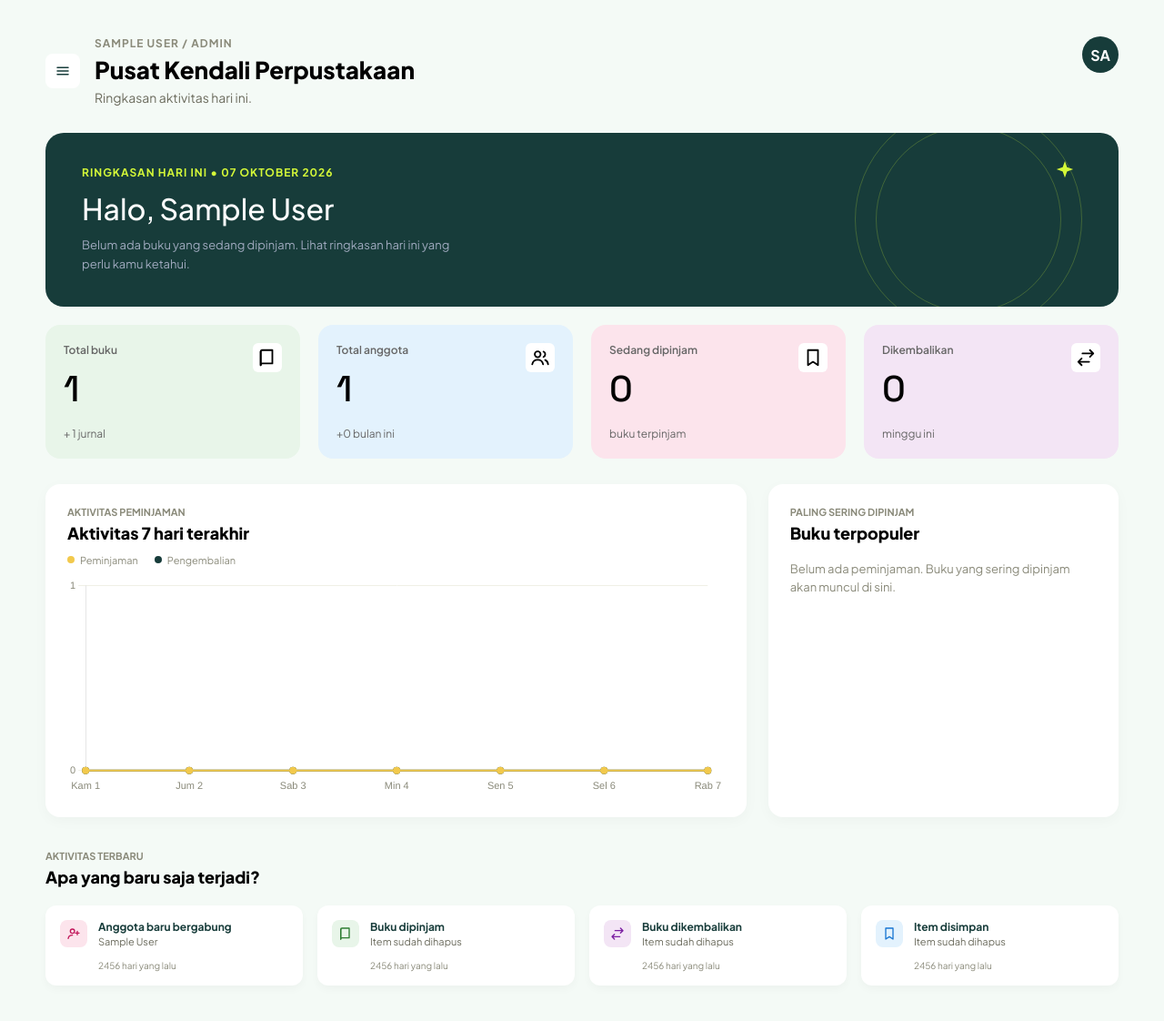
After one commit to ProdByFarid/Perpus-Digital, a Django app: page /dashboard-admin/ in a window 1280 px wide. The commit adds this page. Shown: the top 1122 px of the page at 91% size. Run offline with Django 5.2, Linux system fonts and the light colour scheme; a user stored in the database is signed in; tables that the repository leaves empty hold one stand-in row (values such as "Sample post").

Commit message:
Tambah Ui dashboard admin

```diff
--- a/perpustakaan/static/perpustakaan/css/style.css
+++ b/perpustakaan/static/perpustakaan/css/style.css
@@ -1674,3 +1674,244 @@ body {
     object-fit: cover;
     display: block;
 }
+
+
+/* =========================================================
+   DASHBOARD ADMIN
+   Tambahan baru. Kode di atas tidak diubah.
+   Class baru memakai awalan .adm- agar tidak bentrok.
+========================================================= */
+
+/* ---------- Hero (memakai .hero-banner yang sudah ada) ---------- */
+.hero-banner.adm-hero {
+    padding: 36px 40px;
+    min-height: 160px;
+    margin-bottom: 20px;
+}
+
+.hero-banner.adm-hero h2 {
+    font-weight: 500;
+    margin: 12px 0 10px;
+}
+
+.hero-banner.adm-hero p {
+    max-width: 420px;
+    font-size: 13px;
+}
+
+.adm-hero .hero-decoration {
+    border-color: rgba(212, 248, 56, 0.22);
+}
+
+.adm-hero .hero-decoration::after {
+    content: "";
+    position: absolute;
+    inset: 22px;
+    border-radius: 50%;
+    border: 1px solid rgba(212, 248, 56, 0.22);
+}
+
+.adm-hero .adm-star {
+    position: absolute;
+    top: 30px;
+    right: 48px;
+    width: 22px;
+    height: 22px;
+    color: #D4F838;
+    z-index: 2;
+}
+
+/* ---------- Kartu statistik (memakai .stats-grid & .stat-card) ---------- */
+.stats-grid.adm-stats {
+    margin-bottom: 28px;
+}
+
+.adm-stats .stat-card h2 {
+    font-family: 'Space Grotesk', 'Plus Jakarta Sans', sans-serif !important;
+    font-weight: 500;
+    margin: 8px 0 16px;
+}
+
+.adm-stats .stat-card .stat-icon {
+    box-sizing: content-box;
+    padding: 5px;
+    background: #fff;
+    border-radius: 6px;
+}
+
+/* ---------- Grafik + buku terpopuler ---------- */
+.adm-panels {
+    display: grid;
+    grid-template-columns: minmax(0, 2fr) minmax(0, 1fr);
+    gap: 24px;
+    margin-bottom: 36px;
+}
+
+.adm-panel {
+    background: #fff;
+    border-radius: 16px;
+    padding: 24px;
+    box-shadow: 0 4px 15px rgba(0, 0, 0, 0.03);
+}
+
+.adm-panel .section-header {
+    margin-bottom: 12px;
+}
+
+.adm-legend {
+    display: flex;
+    gap: 18px;
+    list-style: none;
+    margin-bottom: 12px;
+    font-size: 11px;
+    color: #8A8A7A;
+}
+
+.adm-legend li {
+    display: flex;
+    align-items: center;
+    gap: 6px;
+}
+
+.adm-dot {
+    width: 8px;
+    height: 8px;
+    border-radius: 50%;
+}
+
+.adm-dot--loan { background: #F2C94C; }
+.adm-dot--return { background: #173C3A; }
+
+.adm-chart {
+    position: relative;
+    height: 240px;
+}
+
+.adm-popular {
+    list-style: none;
+    display: flex;
+    flex-direction: column;
+    gap: 16px;
+    margin-top: 18px;
+}
+
+.adm-popular-row {
+    display: flex;
+    justify-content: space-between;
+    gap: 12px;
+    font-size: 13px;
+    color: #173C3A;
+}
+
+.adm-popular-title {
+    font-weight: 600;
+    white-space: nowrap;
+    overflow: hidden;
+    text-overflow: ellipsis;
+}
+
+.adm-popular-count {
+    flex-shrink: 0;
+    font-size: 12px;
+    font-weight: 700;
+    color: #8A8A7A;
+}
+
+.adm-bar {
+    height: 6px;
+    margin-top: 6px;
+    background: #ECEFE4;
+    border-radius: 999px;
+    overflow: hidden;
+}
+
+.adm-bar span {
+    display: block;
+    width: var(--width, 0%);
+    height: 100%;
+    background: #173C3A;
+    border-radius: 999px;
+}
+
+.adm-empty {
+    margin-top: 18px;
+    max-width: 320px;
+    font-size: 13px;
+    line-height: 1.6;
+    color: #8A8A7A;
+}
+
+/* ---------- Aktivitas terbaru ---------- */
+.adm-recent {
+    padding-bottom: 40px;
+}
+
+.adm-event-list {
+    list-style: none;
+    display: grid;
+    grid-template-columns: repeat(4, 1fr);
+    gap: 16px;
+}
+
+.adm-event {
+    display: flex;
+    gap: 12px;
+    padding: 16px;
+    background: #fff;
+    border-radius: 12px;
+    box-shadow: 0 4px 10px rgba(0, 0, 0, 0.03);
+}
+
+.adm-event-icon {
+    flex-shrink: 0;
+    width: 30px;
+    height: 30px;
+    display: flex;
+    justify-content: center;
+    align-items: center;
+    border-radius: 8px;
+    background: #E8F5E9;
+    color: #2E7D32;
+}
+
+.adm-event--anggota .adm-event-icon { background: #FCE4EC; color: #C2185B; }
+.adm-event--kembali .adm-event-icon { background: #F3E5F5; color: #7B1FA2; }
+.adm-event--bookmark .adm-event-icon { background: #E3F2FD; color: #1976D2; }
+
+.adm-event-body {
+    min-width: 0;
+    display: flex;
+    flex-direction: column;
+}
+
+.adm-event-title {
+    font-size: 12px;
+    font-weight: 700;
+    color: #173C3A;
+}
+
+.adm-event-desc {
+    margin-top: 2px;
+    font-size: 11px;
+    color: #6A6A5C;
+    white-space: nowrap;
+    overflow: hidden;
+    text-overflow: ellipsis;
+}
+
+.adm-event-time {
+    margin-top: 14px;
+    font-size: 10px;
+    color: #8A8A7A;
+}
+
+/* ---------- Responsif ---------- */
+@media (max-width: 1100px) {
+    .adm-panels { grid-template-columns: 1fr; }
+    .adm-event-list { grid-template-columns: repeat(2, 1fr); }
+}
+
+@media (max-width: 760px) {
+    .app-layout .main-content.adm-main { padding: 24px 20px; }
+    .adm-event-list { grid-template-columns: 1fr; }
+}
--- /dev/null
+++ b/perpustakaan/static/perpustakaan/js/admin-dashboard.js
@@ -0,0 +1,62 @@
+(function () {
+  // ---------- Sidebar: memakai class .sidebar-open dari style.css ----------
+  var layout = document.getElementById("app-layout");
+  var btn = document.getElementById("menu-button");
+
+  if (layout && btn) {
+    btn.addEventListener("click", function () {
+      var open = layout.classList.toggle("sidebar-open");
+      btn.setAttribute("aria-expanded", String(open));
+    });
+  }
+
+  // ---------- Grafik 7 hari ----------
+  var canvas = document.getElementById("chart-aktivitas");
+  var dataEl = document.getElementById("data-grafik");
+  if (!canvas || !dataEl || typeof Chart === "undefined") return;
+
+  var d = JSON.parse(dataEl.textContent);
+  var reduceMotion = window.matchMedia("(prefers-reduced-motion: reduce)").matches;
+
+  function garis(label, data, warna) {
+    return {
+      label: label,
+      data: data,
+      borderColor: warna,
+      backgroundColor: warna,
+      borderWidth: 2,
+      tension: 0.35,
+      pointRadius: 3,
+      pointHoverRadius: 5,
+    };
+  }
+
+  new Chart(canvas, {
+    type: "line",
+    data: {
+      labels: d.labels,
+      datasets: [
+        garis("Peminjaman", d.pinjam, "#F2C94C"),
+        garis("Pengembalian", d.kembali, "#173C3A"),
+      ],
+    },
+    options: {
+      responsive: true,
+      maintainAspectRatio: false,
+      animation: reduceMotion ? false : { duration: 600 },
+      interaction: { mode: "index", intersect: false },
+      plugins: { legend: { display: false } },
+      scales: {
+        x: {
+          grid: { display: false },
+          ticks: { color: "#8A8A7A", font: { size: 11 } },
+        },
+        y: {
+          beginAtZero: true,
+          ticks: { precision: 0, color: "#8A8A7A", font: { size: 11 } },
+          grid: { color: "#F0F0E6" },
+        },
+      },
+    },
+  });
+})();
--- /dev/null
+++ b/perpustakaan/templates/perpustakaan/dashboard_admin.html
@@ -0,0 +1,205 @@
+{% load static %}
+<!DOCTYPE html>
+<html lang="id">
+<head>
+  <meta charset="UTF-8">
+  <meta name="viewport" content="width=device-width, initial-scale=1">
+  <title>Dashboard Admin · Lentera</title>
+  <link rel="preconnect" href="https://fonts.googleapis.com">
+  <link rel="preconnect" href="https://fonts.gstatic.com" crossorigin>
+  <link href="https://fonts.googleapis.com/css2?family=Plus+Jakarta+Sans:wght@400;500;600;700;800&family=Space+Grotesk:wght@400;500;700&display=swap" rel="stylesheet">
+  <link rel="stylesheet" href="{% static 'perpustakaan/css/style.css' %}">
+</head>
+<body>
+
+<div class="app-layout" id="app-layout">
+
+  <!-- ===== Sidebar ===== -->
+  <aside class="sidebar" id="sidebar">
+    <div class="sidebar-brand">
+      <img class="sidebar-logo" src="{% static 'perpustakaan/img/logo.svg' %}" alt="">
+      <div>
+        <h2>Lentera</h2>
+        <p>ADMIN</p>
+      </div>
+    </div>
+
+    <p class="sidebar-label">MENU ADMIN</p>
+    <ul class="sidebar-menu">
+      <li><a href="{% url 'dashboard_admin' %}" class="active">
+        <i><svg width="18" height="18" viewBox="0 0 24 24" fill="none" stroke="currentColor" stroke-width="2" stroke-linecap="round" stroke-linejoin="round"><rect x="3" y="3" width="7" height="9" rx="1"/><rect x="14" y="3" width="7" height="5" rx="1"/><rect x="14" y="12" width="7" height="9" rx="1"/><rect x="3" y="16" width="7" height="5" rx="1"/></svg></i>Dashboard</a></li>
+      <li><a href="/admin/perpustakaan/bukudigital/">
+        <i><svg width="18" height="18" viewBox="0 0 24 24" fill="none" stroke="currentColor" stroke-width="2" stroke-linecap="round" stroke-linejoin="round"><path d="M4 5a2 2 0 0 1 2-2h12v16H6a2 2 0 0 0-2 2z"/><path d="M4 21V5"/></svg></i>Kelola buku</a></li>
+      <li><a href="/admin/perpustakaan/jurnal/">
+        <i><svg width="18" height="18" viewBox="0 0 24 24" fill="none" stroke="currentColor" stroke-width="2" stroke-linecap="round" stroke-linejoin="round"><path d="M5 4h14v16H5z"/><path d="M9 8h6M9 12h6M9 16h3"/></svg></i>Kelola jurnal</a></li>
+      <li><a href="/admin/perpustakaan/peminjaman/">
+        <i><svg width="18" height="18" viewBox="0 0 24 24" fill="none" stroke="currentColor" stroke-width="2" stroke-linecap="round" stroke-linejoin="round"><path d="M17 3l4 4-4 4M21 7H8M7 21l-4-4 4-4M3 17h13"/></svg></i>Data peminjaman</a></li>
+      <li><a href="/admin/perpustakaan/customuser/">
+        <i><svg width="18" height="18" viewBox="0 0 24 24" fill="none" stroke="currentColor" stroke-width="2" stroke-linecap="round" stroke-linejoin="round"><circle cx="9" cy="8" r="3.5"/><path d="M2.5 20c.6-3.4 3.2-5.5 6.5-5.5s5.9 2.1 6.5 5.5"/><path d="M16 4.8a3.5 3.5 0 0 1 0 6.4M18 14.8c2 .7 3.2 2.5 3.5 5.2"/></svg></i>Data anggota</a></li>
+      <li><a href="/admin/">
+        <i><svg width="18" height="18" viewBox="0 0 24 24" fill="none" stroke="currentColor" stroke-width="2" stroke-linecap="round" stroke-linejoin="round"><circle cx="12" cy="12" r="3"/><path d="M12 2v3M12 19v3M2 12h3M19 12h3M4.9 4.9l2.1 2.1M17 17l2.1 2.1M4.9 19.1L7 17M17 7l2.1-2.1"/></svg></i>Django Admin</a></li>
+      {% url 'dashboard' as url_anggota %}{% if url_anggota %}
+      <li><a href="{{ url_anggota }}">
+        <i><svg width="18" height="18" viewBox="0 0 24 24" fill="none" stroke="currentColor" stroke-width="2" stroke-linecap="round" stroke-linejoin="round"><circle cx="12" cy="12" r="9"/><path d="M12 8v4l3 2"/></svg></i>Lihat sebagai anggota</a></li>
+      {% endif %}
+      {% url 'logout' as url_logout %}{% if url_logout %}
+      <li><a href="{{ url_logout }}">
+        <i><svg width="18" height="18" viewBox="0 0 24 24" fill="none" stroke="currentColor" stroke-width="2" stroke-linecap="round" stroke-linejoin="round"><path d="M9 21H5a2 2 0 0 1-2-2V5a2 2 0 0 1 2-2h4M16 17l5-5-5-5M21 12H9"/></svg></i>Keluar</a></li>
+      {% endif %}
+    </ul>
+
+    <div class="sidebar-profile">
+      <div class="avatar-circle">{{ inisial }}</div>
+      <div>
+        <h4>{{ nama }}</h4>
+        <p>Administrator</p>
+      </div>
+    </div>
+  </aside>
+
+  <!-- ===== Konten ===== -->
+  <main class="main-content adm-main">
+
+    <header class="top-nav">
+      <div class="top-nav-left">
+        <button class="menu-button" id="menu-button" type="button" aria-label="Buka atau tutup menu" aria-controls="sidebar" aria-expanded="false">
+          <svg width="18" height="18" viewBox="0 0 24 24" fill="none" stroke="currentColor" stroke-width="2" stroke-linecap="round" aria-hidden="true"><path d="M4 7h16M4 12h16M4 17h16"/></svg>
+        </button>
+        <div class="greeting">
+          <h4>{{ nama }} / Admin</h4>
+          <h1>Pusat Kendali Perpustakaan</h1>
+          <p>Ringkasan aktivitas hari ini.</p>
+        </div>
+      </div>
+      <div class="nav-actions">
+        <div class="avatar-circle">{{ inisial }}</div>
+      </div>
+    </header>
+
+    <!-- Banner sapaan -->
+    <section class="hero-banner adm-hero">
+      <h3>Ringkasan hari ini • {{ tanggal_teks }}</h3>
+      <h2>Halo, {{ nama }}</h2>
+      <p>
+        {% if sedang_dipinjam %}Ada {{ sedang_dipinjam }} buku yang sedang dipinjam anggota.{% else %}Belum ada buku yang sedang dipinjam.{% endif %}
+        Lihat ringkasan hari ini yang perlu kamu ketahui.
+      </p>
+      <div class="hero-decoration" aria-hidden="true"></div>
+      <svg class="adm-star" viewBox="0 0 24 24" aria-hidden="true"><path fill="currentColor" d="M12 1l2.6 7.4L22 11l-7.4 2.6L12 21l-2.6-7.4L2 11l7.4-2.6z"/></svg>
+    </section>
+
+    <!-- Kartu statistik -->
+    <section class="stats-grid adm-stats" aria-label="Statistik utama">
+      <div class="stat-card c-green">
+        <h4>Total buku</h4>
+        <svg class="stat-icon" viewBox="0 0 24 24" fill="none" stroke="currentColor" stroke-width="2" stroke-linecap="round" stroke-linejoin="round" aria-hidden="true"><path d="M4 5a2 2 0 0 1 2-2h12v16H6a2 2 0 0 0-2 2z"/><path d="M4 21V5"/></svg>
+        <h2>{{ total_buku }}</h2>
+        <p>+ {{ total_jurnal }} jurnal</p>
+      </div>
+      <div class="stat-card c-blue">
+        <h4>Total anggota</h4>
+        <svg class="stat-icon" viewBox="0 0 24 24" fill="none" stroke="currentColor" stroke-width="2" stroke-linecap="round" stroke-linejoin="round" aria-hidden="true"><circle cx="9" cy="8" r="3.5"/><path d="M2.5 20c.6-3.4 3.2-5.5 6.5-5.5s5.9 2.1 6.5 5.5"/><path d="M16 4.8a3.5 3.5 0 0 1 0 6.4M18 14.8c2 .7 3.2 2.5 3.5 5.2"/></svg>
+        <h2>{{ total_anggota }}</h2>
+        <p>+{{ anggota_baru }} bulan ini</p>
+      </div>
+      <div class="stat-card c-pink">
+        <h4>Sedang dipinjam</h4>
+        <svg class="stat-icon" viewBox="0 0 24 24" fill="none" stroke="currentColor" stroke-width="2" stroke-linecap="round" stroke-linejoin="round" aria-hidden="true"><path d="M6 3h12v18l-6-4-6 4z"/></svg>
+        <h2>{{ sedang_dipinjam }}</h2>
+        <p>buku terpinjam</p>
+      </div>
+      <div class="stat-card c-purple">
+        <h4>Dikembalikan</h4>
+        <svg class="stat-icon" viewBox="0 0 24 24" fill="none" stroke="currentColor" stroke-width="2" stroke-linecap="round" stroke-linejoin="round" aria-hidden="true"><path d="M17 3l4 4-4 4M21 7H8M7 21l-4-4 4-4M3 17h13"/></svg>
+        <h2>{{ dikembalikan_minggu }}</h2>
+        <p>minggu ini</p>
+      </div>
+    </section>
+
+    <!-- Grafik + buku terpopuler -->
+    <section class="adm-panels">
+      <div class="adm-panel">
+        <div class="section-header">
+          <div>
+            <h4>Aktivitas peminjaman</h4>
+            <h2>Aktivitas 7 hari terakhir</h2>
+          </div>
+        </div>
+        <ul class="adm-legend">
+          <li><span class="adm-dot adm-dot--loan"></span>Peminjaman</li>
+          <li><span class="adm-dot adm-dot--return"></span>Pengembalian</li>
+        </ul>
+        <div class="adm-chart">
+          <canvas id="chart-aktivitas" role="img" aria-label="Grafik peminjaman dan pengembalian 7 hari terakhir"></canvas>
+        </div>
+      </div>
+
+      <div class="adm-panel">
+        <div class="section-header">
+          <div>
+            <h4>Paling sering dipinjam</h4>
+            <h2>Buku terpopuler</h2>
+          </div>
+        </div>
+        {% if populer %}
+        <ol class="adm-popular">
+          {% for b in populer %}
+          <li>
+            <div class="adm-popular-row">
+              <span class="adm-popular-title">{{ b.judul }}</span>
+              <span class="adm-popular-count">{{ b.jumlah }}×</span>
+            </div>
+            <div class="adm-bar"><span style="--width: {{ b.persen }}%"></span></div>
+          </li>
+          {% endfor %}
+        </ol>
+        {% else %}
+        <p class="adm-empty">Belum ada peminjaman. Buku yang sering dipinjam akan muncul di sini.</p>
+        {% endif %}
+      </div>
+    </section>
+
+    <!-- Aktivitas terbaru -->
+    <section class="adm-recent">
+      <div class="section-header">
+        <div>
+          <h4>Aktivitas terbaru</h4>
+          <h2>Apa yang baru saja terjadi?</h2>
+        </div>
+      </div>
+      {% if aktivitas %}
+      <ul class="adm-event-list">
+        {% for e in aktivitas %}
+        <li class="adm-event adm-event--{{ e.jenis }}">
+          <span class="adm-event-icon" aria-hidden="true">
+            {% if e.jenis == "anggota" %}
+            <svg width="16" height="16" viewBox="0 0 24 24" fill="none" stroke="currentColor" stroke-width="2" stroke-linecap="round" stroke-linejoin="round"><circle cx="10" cy="8" r="3.5"/><path d="M3 20c.6-3.4 3.2-5.5 7-5.5M18 8v6M15 11h6"/></svg>
+            {% elif e.jenis == "kembali" %}
+            <svg width="16" height="16" viewBox="0 0 24 24" fill="none" stroke="currentColor" stroke-width="2" stroke-linecap="round" stroke-linejoin="round"><path d="M17 3l4 4-4 4M21 7H8M7 21l-4-4 4-4M3 17h13"/></svg>
+            {% elif e.jenis == "bookmark" %}
+            <svg width="16" height="16" viewBox="0 0 24 24" fill="none" stroke="currentColor" stroke-width="2" stroke-linecap="round" stroke-linejoin="round"><path d="M6 3h12v18l-6-4-6 4z"/></svg>
+            {% else %}
+            <svg width="16" height="16" viewBox="0 0 24 24" fill="none" stroke="currentColor" stroke-width="2" stroke-linecap="round" stroke-linejoin="round"><path d="M4 5a2 2 0 0 1 2-2h12v16H6a2 2 0 0 0-2 2z"/><path d="M4 21V5"/></svg>
+            {% endif %}
+          </span>
+          <div class="adm-event-body">
+            <strong class="adm-event-title">{{ e.judul }}</strong>
+            <span class="adm-event-desc">{{ e.deskripsi }}</span>
+            <time class="adm-event-time">{{ e.waktu_lalu }}</time>
+          </div>
+        </li>
+        {% endfor %}
+      </ul>
+      {% else %}
+      <p class="adm-empty">Belum ada aktivitas. Peminjaman dan anggota baru akan muncul di sini.</p>
+      {% endif %}
+    </section>
+
+  </main>
+</div>
+
+{{ grafik|json_script:"data-grafik" }}
+<script src="https://cdnjs.cloudflare.com/ajax/libs/Chart.js/4.4.1/chart.umd.min.js"></script>
+<script src="{% static 'perpustakaan/js/admin-dashboard.js' %}"></script>
+</body>
+</html>
--- a/perpustakaan/urls.py
+++ b/perpustakaan/urls.py
@@ -1,5 +1,6 @@
 from django.urls import path
 from . import views
+from . import views_admin
 
 urlpatterns = [
     path('', views.dashboard, name='dashboard'),
@@ -25,4 +26,6 @@ urlpatterns = [
 
     # Perbaikan nama URL di sini:
     path('profil/<str:username>/', views.profil_user_detail_view, name='profil_user_detail'),
+
+    path("dashboard-admin/", views_admin.dashboard_admin, name="dashboard_admin"),
 ]
--- a/perpustakaan/views.py
+++ b/perpustakaan/views.py
@@ -13,6 +13,7 @@ from django.contrib.auth import (
     logout,
     update_session_auth_hash,
 )
+from django.utils import timezone
 from django.contrib.auth.decorators import login_required
 from django.http import Http404, JsonResponse
 from django.shortcuts import get_object_or_404, redirect, render
@@ -53,7 +54,7 @@ def login_view(request):
         if user is not None:
             login(request, user)
             if user.is_staff or user.is_admin:
-                return redirect("/admin/")
+                return redirect("dashboard_admin")
             return redirect("dashboard")
         else:
             messages.error(request, "Username/Email atau Password salah!")
@@ -419,6 +420,7 @@ def kembalikan_buku(request, pinjaman_id):
     if pinjaman.status == "Dibaca":
         pinjaman.status = "Selesai"
         pinjaman.progress_baca = 100
+        pinjaman.tanggal_kembali = timezone.now()
         pinjaman.save()
         request.user.add_exp(50)
 
```
Also changed, not shown: perpustakaan/views_admin.py (added, +176 -0 lines).
